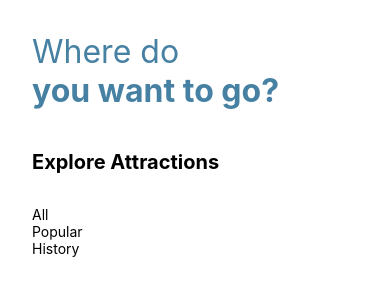
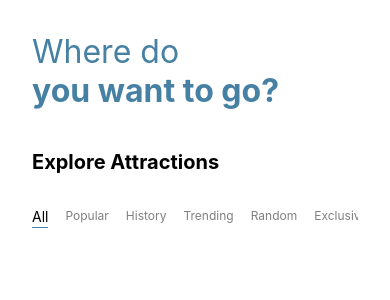
Before and after one commit to NjGhtMaRe/TravelApp, a React Native app: screen /Home in a window 390 px wide. Shown: the top 300 px of the page. Built offline with nearby package versions, Linux system fonts and the light colour scheme.

Commit message:
Add Categories Press highlight

```diff
--- a/src/components/Categories/index.js
+++ b/src/components/Categories/index.js
@@ -1,14 +1,22 @@
 import React from 'react';
-import { FlatList, Text } from "react-native";
+import {FlatList, Text, TouchableOpacity} from 'react-native';
+import styles from './styles';
 
-const Categories = ({ categories }) => {
-    return (
-        <FlatList
-            data={categories}
-            renderItem={({item}) => (
-                <Text>{item}</Text>
-    )} />
-    )
-}
+const Categories = ({categories, selectedCategories, onCategoriesPress}) => {
+  return (
+    <FlatList
+      horizontal
+      data={categories}
+      renderItem={({item}) => {
+        const selected = selectedCategories === item;
+        return(
+          <TouchableOpacity onPress={() => onCategoriesPress(item) } style={[styles.itemContainer, selected ? styles.selectedItemContainer : {}]}>
+            <Text style={[styles.item, selected ? styles.selectedItem : {}]}>{item}</Text>
+          </TouchableOpacity>
+        );}
+      }
+    />
+  );
+};
 
 export default React.memo(Categories);
--- a/src/components/Categories/styles.js
+++ b/src/components/Categories/styles.js
@@ -0,0 +1,23 @@
+import {StyleSheet} from 'react-native';
+
+const styles = StyleSheet.create({
+  item: {
+    fontSize: 12,
+    color: 'rgba(0,0,0,0.5)',
+    paddingVertical: 2
+  },
+  selectedItem: {
+    color: '#000000',
+    fontSize: 14,
+  },
+  itemContainer: {
+    marginVertical: 14,
+    marginRight: 17,
+  },
+  selectedItemContainer: {
+    borderBottomColor: '#4681A3',
+    borderBottomWidth: 1,
+  }
+});
+
+export default styles;
--- a/src/screens/Home/index.js
+++ b/src/screens/Home/index.js
@@ -1,18 +1,22 @@
 import React, { useState } from 'react';
 import {View, Text, SafeAreaView} from 'react-native';
-import Categories from "../../components/Categories";
+import Categories from '../../components/Categories';
 import Title from '../../components/Title';
-import styles from "./styles";
+import styles from './styles';
 
 const Home = () => {
-
+  const [selectedCategories, setSelectedCategories] = useState('All');
   return (
     <SafeAreaView >
       <View style={styles.container}>
-        <Title text="Where do" style={{fontWeight: "normal"}} />
+        <Title text="Where do" style={{fontWeight: 'normal'}} />
         <Title text="you want to go?" />
         <Title text="Explore Attractions" style={styles.subtitle} />
-        <Categories categories={["All", "Popular", "History"]} />
+        <Categories
+          selectedCategories={selectedCategories}
+          onCategoriesPress={setSelectedCategories}
+          categories={['All', 'Popular', 'History', 'Trending', 'Random', 'Exclusive', 'Others']}
+        />
       </View>
 
     </SafeAreaView>
--- a/src/screens/Home/styles.js
+++ b/src/screens/Home/styles.js
@@ -1,4 +1,4 @@
-import { StyleSheet } from "react-native";
+import { StyleSheet } from 'react-native';
 
 const styles = StyleSheet.create({
   container: {
@@ -6,11 +6,11 @@ const styles = StyleSheet.create({
   },
   subtitle: {
     fontSize: 20,
-        color: "black",
-        fontWeight: "bold",
+    color: 'black',
+    fontWeight: 'bold',
     marginTop: 40,
-        marginBottom: 32,
+    marginBottom: 18,
   }
-})
+});
 
 export default styles;
```
Also changed, not shown: .eslintrc.js. Lines whose indentation alone changed are shown as unchanged.
